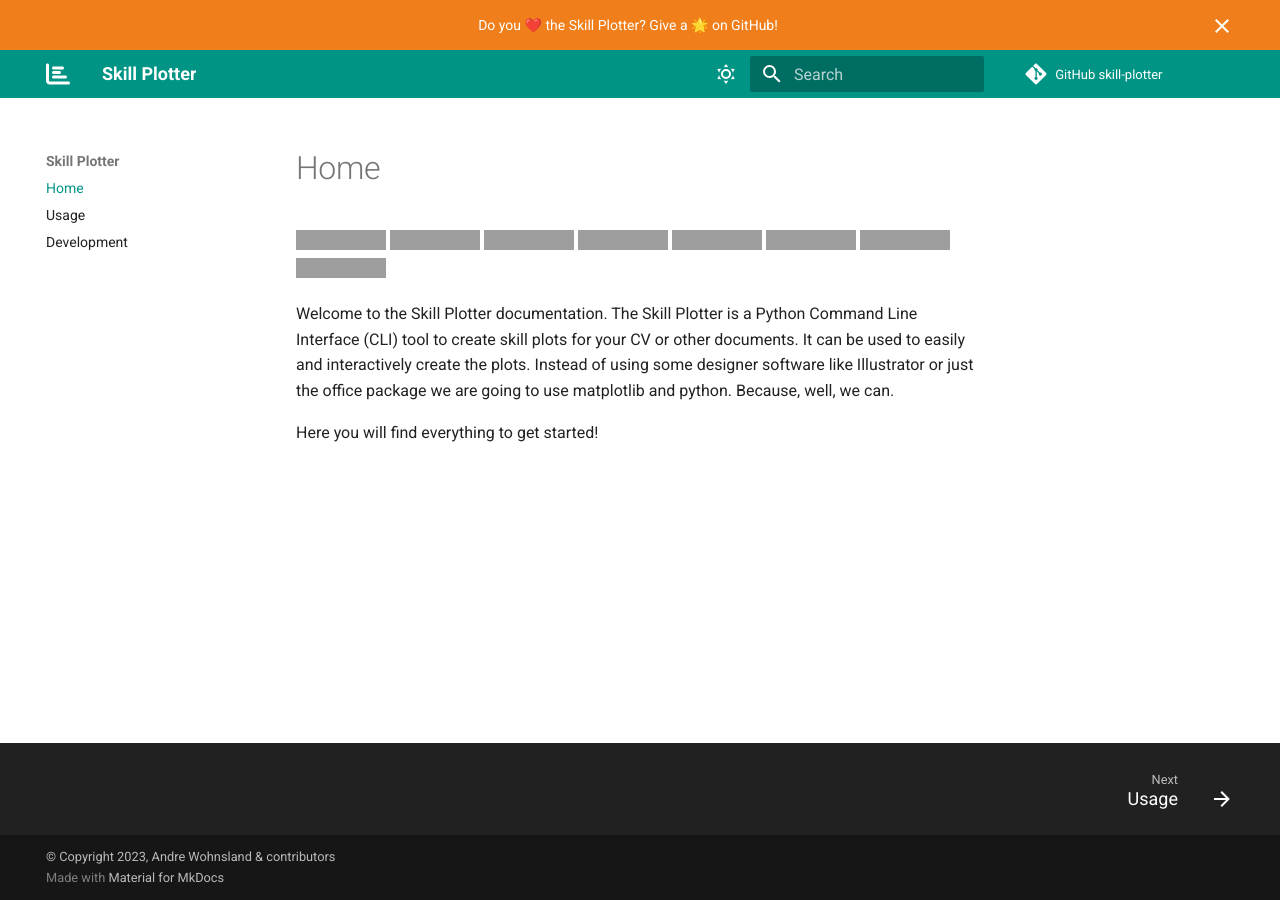
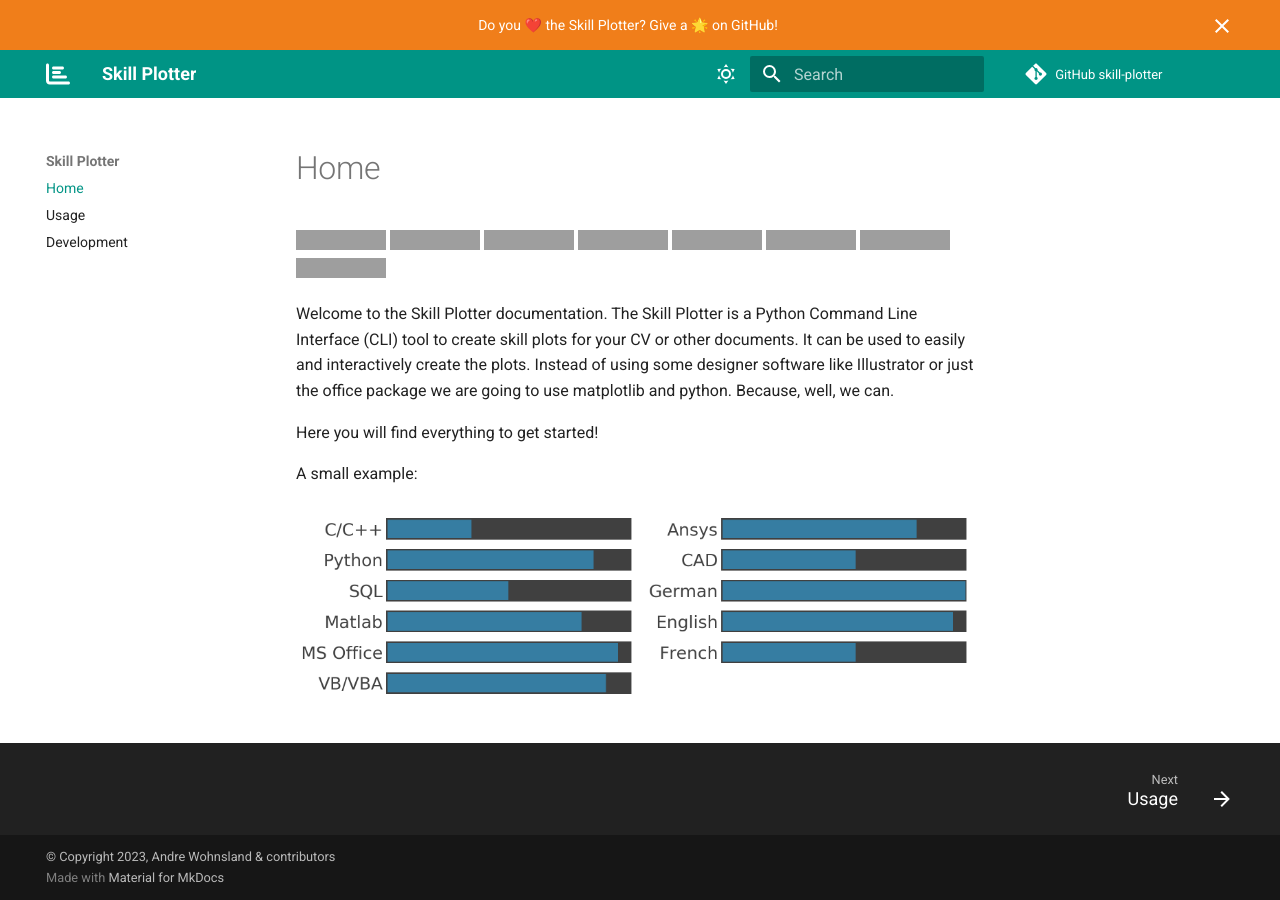
Before and after one commit to AndreWohnsland/skillplotter, an MkDocs documentation site: the page built from docs/index.md, in a window 1280 px wide, cut to the strip 0-900 px from the top of the page. Built offline with MkDocs 1.6.1 and Material for MkDocs 9.7.7, drawn with Linux system fonts in a browser that asks for light colours; comment, search, counter and statistics services are not loaded; grey boxes are pictures that could not be loaded.

Commit message:
Add example

```diff
--- a/docs/index.md
+++ b/docs/index.md
@@ -14,3 +14,7 @@
 Because, well, we can.
 
 Here you will find everything to get started!
+
+A small example:
+
+![skillist](skills_example.png "your skillist")
```
